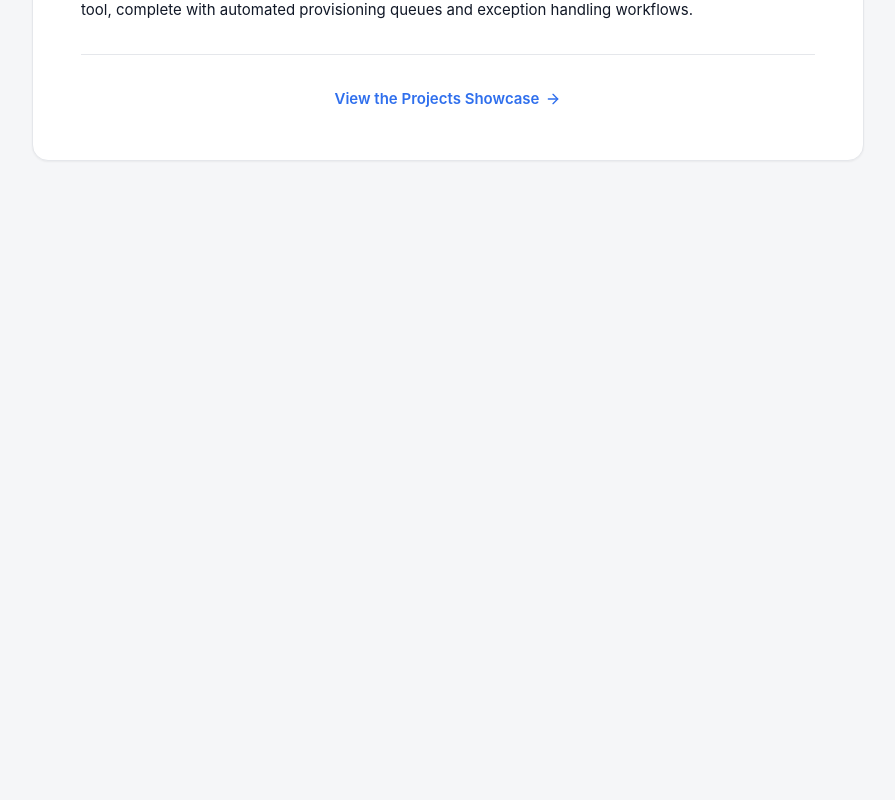
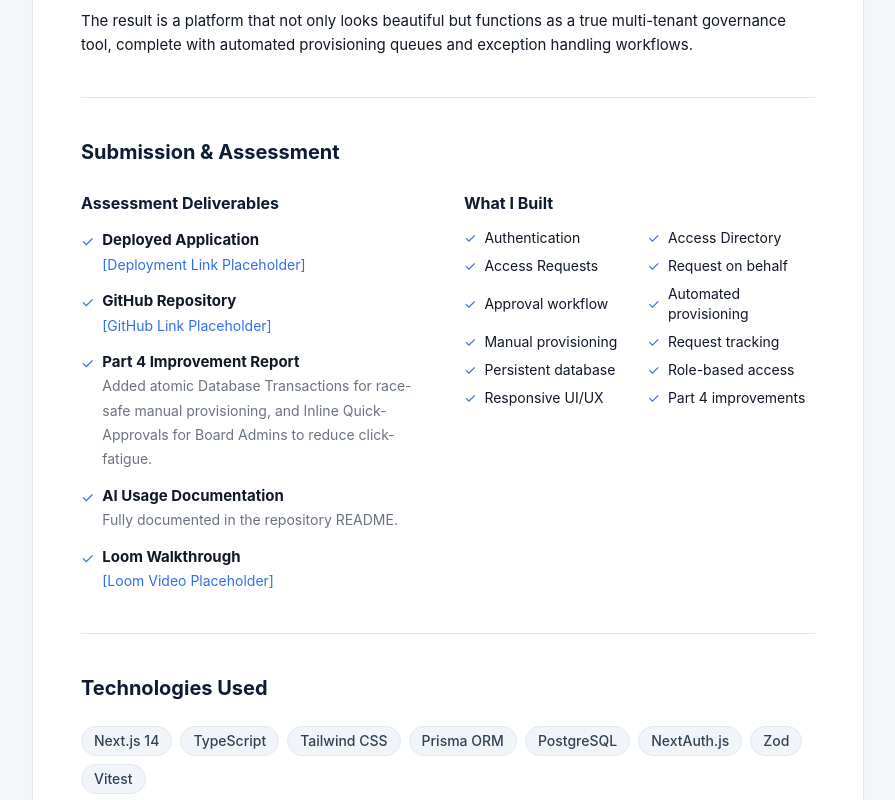
Before and after one commit to zairakhaan786/AccessFlow, a Next.js app: page /about in a window 1280 px wide. Shown: the part 1240-2040 px from the top of the page, without its empty margins (192-1087 px from the left). Before the commit the page ends 1465 px from the top, so only its background shows below. Built offline with nearby package versions, Linux system fonts and the light colour scheme.

Commit message:
fix(routing): resolve persona switcher redirect to dashboard across marketing route groups

```diff
--- a/app/(marketing)/about/page.tsx
+++ b/app/(marketing)/about/page.tsx
@@ -39,9 +39,12 @@ export default function AboutPage() {
         ></iframe>
       </div>
 
-      {/* Narrative */}
+      {/* Narrative & Assessment Info */}
       <div className="prose prose-slate max-w-none text-[15px] leading-relaxed text-[var(--text)] bg-white p-8 md:p-12 rounded-2xl border border-[var(--border)] shadow-sm">
-        <h2 className="text-xl font-bold text-[var(--navy)] mb-4">The Origin Story</h2>
+
+        {/* My Approach */}
+        <h2 className="text-xl font-bold text-[var(--navy)] mb-4">My Approach</h2>
+        <h3 className="text-[17px] font-bold text-[var(--navy)] mt-6 mb-2">The Origin Story</h3>
         <p className="mb-6">
           I built AccessFlow as a comprehensive solution to a common enterprise problem: the chaotic, untrackable process of requesting and approving tool access. In many organizations, this happens over Slack or email, leaving no audit trail and creating massive compliance headaches.
         </p>
@@ -50,16 +53,92 @@ export default function AboutPage() {
           This project originated as a technical assessment where I was tasked with converting a static UI prototype into a fully functional, full-stack application. My goal was to retain the strict aesthetic requirements of the original glassmorphic design while building a robust, production-ready backend.
         </p>
 
-        <h2 className="text-xl font-bold text-[var(--navy)] mb-4 mt-8">Technical Approach</h2>
+        <h3 className="text-[17px] font-bold text-[var(--navy)] mt-8 mb-2">Technical Execution</h3>
         <p className="mb-6">
           Under the hood, AccessFlow is powered by Next.js App Router and a PostgreSQL database managed via Prisma. I implemented NextAuth for secure credential-based authentication, and utilized a strictly typed schema to handle complex relationships between users, groups, access items, and audit logs.
         </p>
 
-        <p className="mb-8">
+        <p className="mb-10">
           The result is a platform that not only looks beautiful but functions as a true multi-tenant governance tool, complete with automated provisioning queues and exception handling workflows.
         </p>
 
-        <div className="flex justify-center border-t border-[var(--border)] pt-8">
+        {/* Submission & Assessment */}
+        <hr className="my-10 border-[var(--border)]" />
+        <h2 className="text-xl font-bold text-[var(--navy)] mb-6">Submission & Assessment</h2>
+
+        <div className="grid grid-cols-1 md:grid-cols-2 gap-8 mb-10">
+          <div>
+            <h3 className="text-[16px] font-bold text-[var(--navy)] mb-3">Assessment Deliverables</h3>
+            <ul className="space-y-3">
+              <li className="flex items-start">
+                <span className="text-[var(--accent)] mr-2 mt-0.5">✓</span>
+                <div>
+                  <strong>Deployed Application</strong><br />
+                  <a href="#" className="text-sm text-[var(--accent)] hover:underline">[Deployment Link Placeholder]</a>
+                </div>
+              </li>
+              <li className="flex items-start">
+                <span className="text-[var(--accent)] mr-2 mt-0.5">✓</span>
+                <div>
+                  <strong>GitHub Repository</strong><br />
+                  <a href="#" className="text-sm text-[var(--accent)] hover:underline">[GitHub Link Placeholder]</a>
+                </div>
+              </li>
+              <li className="flex items-start">
+                <span className="text-[var(--accent)] mr-2 mt-0.5">✓</span>
+                <div>
+                  <strong>Part 4 Improvement Report</strong><br />
+                  <span className="text-sm text-[var(--muted)]">Added atomic Database Transactions for race-safe manual provisioning, and Inline Quick-Approvals for Board Admins to reduce click-fatigue.</span>
+                </div>
+              </li>
+              <li className="flex items-start">
+                <span className="text-[var(--accent)] mr-2 mt-0.5">✓</span>
+                <div>
+                  <strong>AI Usage Documentation</strong><br />
+                  <span className="text-sm text-[var(--muted)]">Fully documented in the repository README.</span>
+                </div>
+              </li>
+              <li className="flex items-start">
+                <span className="text-[var(--accent)] mr-2 mt-0.5">✓</span>
+                <div>
+                  <strong>Loom Walkthrough</strong><br />
+                  <a href="#" className="text-sm text-[var(--accent)] hover:underline">[Loom Video Placeholder]</a>
+                </div>
+              </li>
+            </ul>
+          </div>
+
+          <div>
+            <h3 className="text-[16px] font-bold text-[var(--navy)] mb-3">What I Built</h3>
+            <ul className="grid grid-cols-1 sm:grid-cols-2 gap-x-4 gap-y-2 text-sm text-[var(--text)]">
+              <li className="flex items-center"><span className="text-[var(--accent)] mr-2">✓</span> Authentication</li>
+              <li className="flex items-center"><span className="text-[var(--accent)] mr-2">✓</span> Access Directory</li>
+              <li className="flex items-center"><span className="text-[var(--accent)] mr-2">✓</span> Access Requests</li>
+              <li className="flex items-center"><span className="text-[var(--accent)] mr-2">✓</span> Request on behalf</li>
+              <li className="flex items-center"><span className="text-[var(--accent)] mr-2">✓</span> Approval workflow</li>
+              <li className="flex items-center"><span className="text-[var(--accent)] mr-2">✓</span> Automated provisioning</li>
+              <li className="flex items-center"><span className="text-[var(--accent)] mr-2">✓</span> Manual provisioning</li>
+              <li className="flex items-center"><span className="text-[var(--accent)] mr-2">✓</span> Request tracking</li>
+              <li className="flex items-center"><span className="text-[var(--accent)] mr-2">✓</span> Persistent database</li>
+              <li className="flex items-center"><span className="text-[var(--accent)] mr-2">✓</span> Role-based access</li>
+              <li className="flex items-center"><span className="text-[var(--accent)] mr-2">✓</span> Responsive UI/UX</li>
+              <li className="flex items-center"><span className="text-[var(--accent)] mr-2">✓</span> Part 4 improvements</li>
+            </ul>
+          </div>
+        </div>
+
+        {/* Technologies Used */}
+        <hr className="my-10 border-[var(--border)]" />
+        <h2 className="text-xl font-bold text-[var(--navy)] mb-6">Technologies Used</h2>
+        <div className="flex flex-wrap gap-2 mb-8">
+          {["Next.js 14", "TypeScript", "Tailwind CSS", "Prisma ORM", "PostgreSQL", "NextAuth.js", "Zod", "Vitest"].map((tech) => (
+            <span key={tech} className="px-3 py-1 bg-slate-100 border border-slate-200 text-slate-700 text-sm font-medium rounded-full">
+              {tech}
+            </span>
+          ))}
+        </div>
+
+        <div className="flex justify-center border-t border-[var(--border)] pt-8 mt-4">
           <Link
             href="/projects"
             className="inline-flex items-center text-[var(--accent)] font-semibold hover:text-[var(--accent-dark)] transition-colors"
--- a/components/layout/Header.tsx
+++ b/components/layout/Header.tsx
@@ -66,7 +66,7 @@ export default function Header({
 
     await signIn("credentials", {
       redirect: true,
-      callbackUrl: "/",
+      callbackUrl: "/dashboard",
       email,
       password,
     });
```
